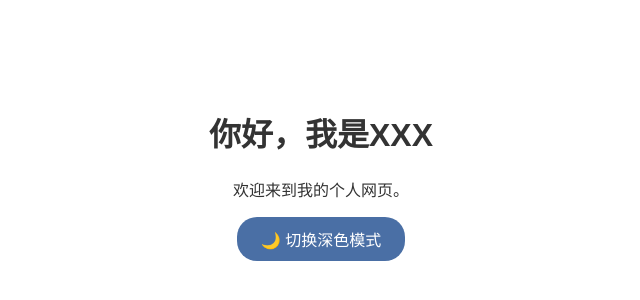
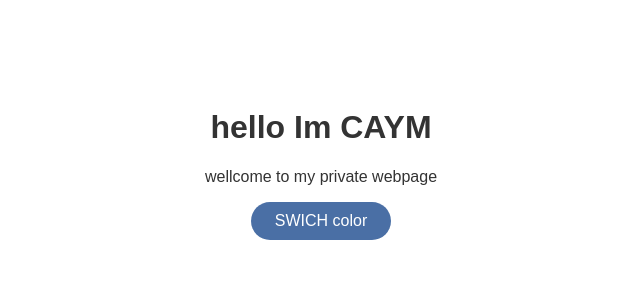
Before and after one commit to CSUcaym/CSUcaym.github.io, a plain HTML site: page index.html in a window 1280 px wide. Shown: the whole page, without its empty margins (319-959 px from the left). Drawn offline with Linux system fonts and the light colour scheme.

Commit message:
Update index.html with new content and button text

```diff
--- a/index.html
+++ b/index.html
@@ -33,9 +33,9 @@
     </style>
 </head>
 <body>
-    <h1>你好，我是XXX</h1>
-    <p>欢迎来到我的个人网页。</p>
-    <button class="switch-btn" onclick="toggleDark()">🌙 切换深色模式</button>
+    <h1>hello Im CAYM</h1>
+    <p>wellcome to my private webpage</p>
+    <button class="switch-btn" onclick="toggleDark()">SWICH color</button>
 
     <script>
         // 页面加载时：读取记忆，如果上次是深色，自动切换
```
